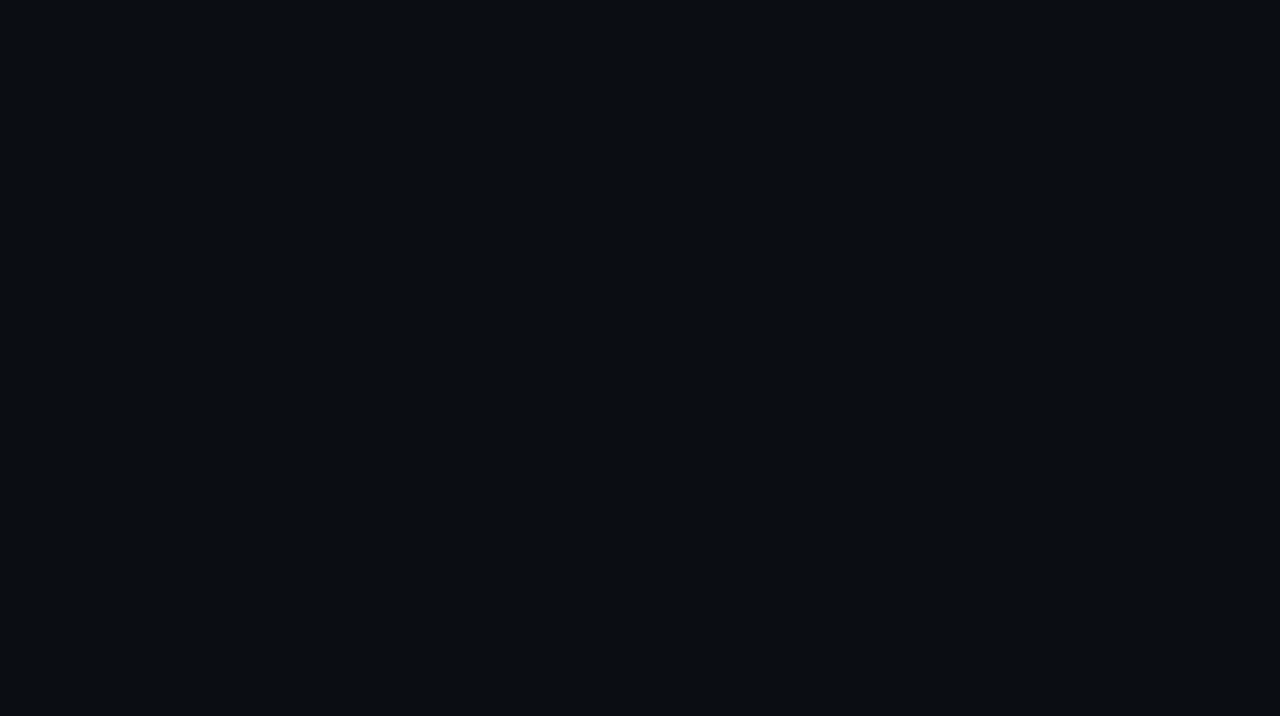
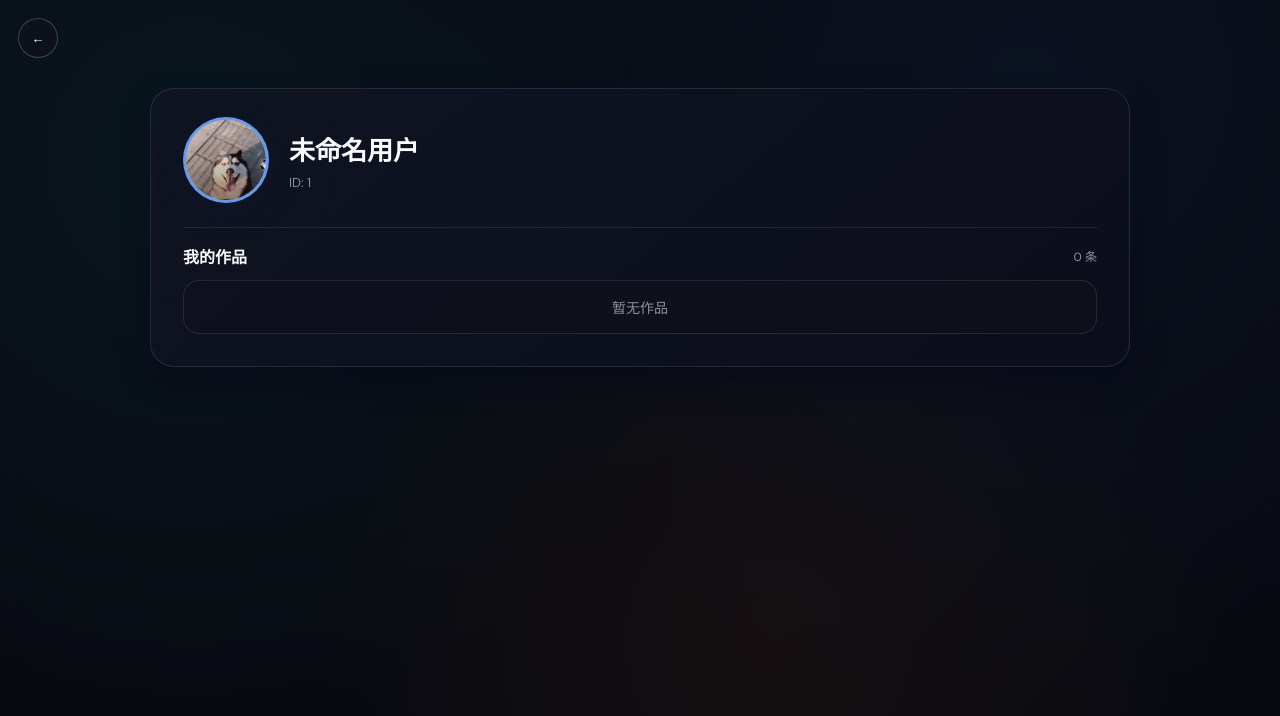
Before and after one commit to Lubida123/shortMovie, a Vue app in the folder user infront/my-video-project/: page /user/1 in a window 1280 px wide. Before the commit this address had no page. Shown: the top 716 px of the page. Built offline with nearby package versions, Linux system fonts and the light colour scheme.

Commit message:
视频上传用户跳转

```diff
--- a/user infront/my-video-project/src/components/VideoFeed.vue
+++ b/user infront/my-video-project/src/components/VideoFeed.vue
@@ -1,8 +1,10 @@
 <script setup>
 import { ref, computed, onMounted, onBeforeUnmount, watch, nextTick } from 'vue'
+import { useRouter } from 'vue-router'
 import { getVideoList } from '../api/video'
 
 const emit = defineEmits(['load-more', 'comment-like', 'comment-reply'])
+const router = useRouter()
 
 const videos = ref([])
 const currentIndex = ref(0)
@@ -99,6 +101,9 @@ const normalizeVideo = (item) => {
     id: item.videoId || item.id,
     title: item.title || item.videoTitle || '未命名视频',
     author: authorName.startsWith('@') ? authorName : `@${authorName}`,
+    authorName,
+    authorId: item.authorId || item.userId || item.uid || item.userID,
+    authorAvatar: item.authorAvatar || item.avatar || '',
     desc: item.description || item.desc || '',
     duration: formatDuration(item.duration || 0),
     cover,
@@ -330,6 +335,7 @@ const goPrev = () => {
 
 const handleWheel = (e) => {
   if (isSwitching.value || isSeeking.value) return
+  if (showComments.value) return
   if (!videos.value.length) return
   if (e.deltaY === 0) return
   isSwitching.value = true
@@ -344,6 +350,30 @@ const handleWheel = (e) => {
   }
 }
 
+const getAuthorKey = (video) => {
+  if (video.authorId !== undefined && video.authorId !== null && video.authorId !== '') {
+    return video.authorId
+  }
+  return video.authorName || video.author || 'unknown'
+}
+
+const openCreatorProfile = (video) => {
+  const authorKey = getAuthorKey(video)
+  const works = videos.value.filter((item) => getAuthorKey(item) === authorKey)
+  const payload = {
+    id: video.authorId || authorKey,
+    name: video.authorName || video.author || '匿名',
+    account: video.author || `@${video.authorName || 'unknown'}`,
+    avatar: video.authorAvatar || defaultAvatar,
+    works,
+  }
+  sessionStorage.setItem('creator_profile', JSON.stringify(payload))
+  router.push({
+    name: 'creator',
+    params: { userId: String(payload.id || 'unknown') },
+  })
+}
+
 const handleFullscreenChange = () => {
   isFullscreen.value = Boolean(document.fullscreenElement)
 }
@@ -351,6 +381,7 @@ const handleFullscreenChange = () => {
 const toggleFullscreen = async () => {
   const target = feedRef.value
   if (!target) return
+  try {
     if (document.fullscreenElement) {
       await document.exitFullscreen()
       return
@@ -358,6 +389,9 @@ const toggleFullscreen = async () => {
     if (target.requestFullscreen) {
       await target.requestFullscreen()
       target.focus?.()
+    }
+  } catch (error) {
+    return
   }
 }
 
@@ -431,8 +465,8 @@ onBeforeUnmount(() => {
               @loadedmetadata="handleLoadedMetadata(index, $event)"
             ></video>
             <div class="player-info">
-              <div class="player-author">
-                <img class="avatar" src="../assets/img/avatar.png" alt="avatar" />
+              <div class="player-author" @click.stop="openCreatorProfile(video)">
+                <img class="avatar" :src="video.authorAvatar || defaultAvatar" alt="avatar" />
                 <span>{{ video.author }}</span>
               </div>
               <h1>{{ video.title }}</h1>
@@ -651,7 +685,6 @@ onBeforeUnmount(() => {
   color: #fff;
   text-shadow: 0 6rem 14rem rgba(0, 0, 0, 0.7);
   max-width: 70%;
-  pointer-events: none;
 }
 
 .avatar {
@@ -667,6 +700,7 @@ onBeforeUnmount(() => {
   gap: 10rem;
   font-weight: 600;
   margin-bottom: 6rem;
+  cursor: pointer;
 }
 
 .player-info h1 {
--- a/user infront/my-video-project/src/router/index.js
+++ b/user infront/my-video-project/src/router/index.js
@@ -2,6 +2,7 @@ import { createRouter, createWebHistory } from 'vue-router'
 import Home from '../views/Home.vue'
 import Login from '../views/Login.vue'
 import Profile from '../views/Profile.vue'
+import CreatorProfile from '../views/CreatorProfile.vue'
 import { useUserStore } from '../store/userStore'
 
 const routes = [
@@ -20,6 +21,11 @@ const routes = [
     path: '/profile',
     name: 'profile',
     component: Profile,
+  },
+  {
+    path: '/user/:userId',
+    name: 'creator',
+    component: CreatorProfile,
   },
 ]
 
--- /dev/null
+++ b/user infront/my-video-project/src/views/CreatorProfile.vue
@@ -0,0 +1,323 @@
+<script setup>
+import { ref, computed, onMounted, watch } from 'vue'
+import { useRoute, useRouter } from 'vue-router'
+
+const route = useRoute()
+const router = useRouter()
+const defaultAvatar = new URL('../assets/img/avatar.png', import.meta.url).href
+
+const creator = ref({
+  id: '--',
+  name: '未命名用户',
+  account: '',
+  avatar: defaultAvatar,
+  works: [],
+})
+
+const works = computed(() => creator.value.works || [])
+const displayName = computed(() => creator.value.name || '未命名用户')
+const displayId = computed(() => creator.value.id || '--')
+const displayAccount = computed(() => creator.value.account || '')
+const displayAvatar = computed(() => creator.value.avatar || defaultAvatar)
+
+const formatDuration = (value) => {
+  if (typeof value === 'string') return value
+  const safe = Number.isFinite(value) ? value : 0
+  const m = Math.floor(safe / 60).toString().padStart(2, '0')
+  const s = Math.floor(safe % 60).toString().padStart(2, '0')
+  return `${m}:${s}`
+}
+
+const loadCreator = () => {
+  const raw = sessionStorage.getItem('creator_profile')
+  if (raw) {
+    try {
+      const parsed = JSON.parse(raw)
+      creator.value = {
+        id: parsed.id || route.params.userId || '--',
+        name: parsed.name || '未命名用户',
+        account: parsed.account || '',
+        avatar: parsed.avatar || defaultAvatar,
+        works: Array.isArray(parsed.works) ? parsed.works : [],
+      }
+      return
+    } catch (error) {
+      // fall through to fallback
+    }
+  }
+  creator.value = {
+    id: route.params.userId || '--',
+    name: route.query.name || '未命名用户',
+    account: route.query.account || '',
+    avatar: defaultAvatar,
+    works: [],
+  }
+}
+
+const handleBack = () => {
+  if (window.history.length > 1) {
+    router.back()
+    return
+  }
+  router.push('/home')
+}
+
+onMounted(() => {
+  loadCreator()
+})
+
+watch(
+  () => route.params.userId,
+  () => {
+    loadCreator()
+  }
+)
+</script>
+
+<template>
+  <main class="creator-page">
+    <div class="creator-bg"></div>
+    <div class="creator-overlay"></div>
+    <button type="button" class="back-btn" @click="handleBack">←</button>
+
+    <section class="creator-card">
+      <div class="creator-header">
+        <el-avatar :size="86" :src="displayAvatar" class="creator-avatar" />
+        <div class="creator-meta">
+          <h1>{{ displayName }}</h1>
+          <p>ID: {{ displayId }}</p>
+          <p v-if="displayAccount" class="creator-account">{{ displayAccount }}</p>
+        </div>
+      </div>
+
+      <section class="creator-works">
+        <div class="section-title">
+          <h2>我的作品</h2>
+          <span class="section-tip">{{ works.length }} 条</span>
+        </div>
+        <div v-if="works.length === 0" class="works-empty">
+          暂无作品
+        </div>
+        <div v-else class="works-grid">
+          <article v-for="item in works" :key="item.id" class="work-card">
+            <div class="work-thumb">
+              <video
+                v-if="item.url"
+                :src="item.url"
+                muted
+                playsinline
+                preload="metadata"
+              ></video>
+              <img v-else-if="item.cover" :src="item.cover" alt="cover" />
+              <div v-else class="work-placeholder">暂无预览</div>
+              <span class="work-duration">{{ formatDuration(item.duration || 0) }}</span>
+            </div>
+            <div class="work-info">
+              <div class="work-title">{{ item.title }}</div>
+              <div class="work-desc">{{ item.desc || '暂无简介' }}</div>
+            </div>
+          </article>
+        </div>
+      </section>
+    </section>
+  </main>
+</template>
+
+<style scoped>
+.creator-page {
+  height: 100vh;
+  min-height: 100vh;
+  background: var(--dy-bg-body);
+  color: var(--dy-text-primary);
+  padding: 88px 20px 80px;
+  position: relative;
+  overflow-y: auto;
+  overflow-x: hidden;
+  -webkit-overflow-scrolling: touch;
+}
+
+.creator-bg {
+  position: fixed;
+  inset: 0;
+  z-index: 0;
+  background: radial-gradient(circle at 15% 20%, rgba(34, 211, 238, 0.18), transparent 45%),
+    radial-gradient(circle at 80% 10%, rgba(59, 130, 246, 0.2), transparent 50%),
+    radial-gradient(circle at 60% 80%, rgba(249, 115, 22, 0.16), transparent 45%);
+}
+
+.creator-overlay {
+  position: fixed;
+  inset: 0;
+  z-index: 1;
+  background: rgba(8, 10, 18, 0.65);
+  backdrop-filter: blur(14px);
+}
+
+.back-btn {
+  position: fixed;
+  top: 18px;
+  left: 18px;
+  z-index: 5;
+  width: 40px;
+  height: 40px;
+  border-radius: 50%;
+  border: 1px solid rgba(148, 163, 184, 0.35);
+  background: rgba(15, 18, 29, 0.75);
+  color: var(--dy-text-primary);
+  cursor: pointer;
+  display: grid;
+  place-items: center;
+}
+
+.creator-card {
+  max-width: 980px;
+  margin: 0 auto;
+  background: linear-gradient(140deg, rgba(16, 20, 34, 0.95), rgba(12, 15, 26, 0.96));
+  border-radius: 24px;
+  padding: 28px 32px 32px;
+  border: 1px solid rgba(148, 163, 184, 0.18);
+  box-shadow: var(--dy-shadow-card);
+  position: relative;
+  z-index: 2;
+  display: grid;
+  gap: 24px;
+}
+
+.creator-header {
+  display: grid;
+  grid-template-columns: auto 1fr;
+  gap: 20px;
+  align-items: center;
+}
+
+.creator-avatar {
+  border: 3px solid rgba(59, 130, 246, 0.65);
+  box-shadow: 0 10px 24px rgba(15, 23, 42, 0.6);
+}
+
+.creator-meta h1 {
+  margin: 0 0 6px;
+  font-size: 26px;
+  font-family: var(--font-heading);
+}
+
+.creator-meta p {
+  margin: 0;
+  color: var(--dy-text-tertiary);
+  font-size: 13px;
+}
+
+.creator-account {
+  margin-top: 6px;
+}
+
+.creator-works {
+  border-top: 1px solid rgba(148, 163, 184, 0.16);
+  padding-top: 16px;
+}
+
+.section-title {
+  display: flex;
+  justify-content: space-between;
+  align-items: center;
+  margin-bottom: 12px;
+  gap: 12px;
+}
+
+.section-title h2 {
+  margin: 0;
+  font-size: 16px;
+  font-family: var(--font-heading);
+}
+
+.section-tip {
+  font-size: 12px;
+  color: var(--dy-text-tertiary);
+}
+
+.works-empty {
+  margin-top: 12px;
+  padding: 16px;
+  border-radius: 16px;
+  text-align: center;
+  color: var(--dy-text-tertiary);
+  background: rgba(15, 18, 29, 0.6);
+  border: 1px solid rgba(148, 163, 184, 0.16);
+}
+
+.works-grid {
+  margin-top: 16px;
+  display: grid;
+  grid-template-columns: repeat(auto-fill, minmax(180px, 1fr));
+  gap: 16px;
+}
+
+.work-card {
+  border-radius: 16px;
+  overflow: hidden;
+  background: rgba(12, 15, 24, 0.8);
+  border: 1px solid rgba(148, 163, 184, 0.16);
+  display: grid;
+}
+
+.work-thumb {
+  width: 100%;
+  aspect-ratio: 9 / 16;
+  background: #0b0d16;
+  position: relative;
+  display: grid;
+  place-items: center;
+}
+
+.work-thumb video,
+.work-thumb img {
+  width: 100%;
+  height: 100%;
+  object-fit: cover;
+}
+
+.work-placeholder {
+  color: rgba(226, 232, 240, 0.7);
+  font-size: 12px;
+}
+
+.work-duration {
+  position: absolute;
+  right: 10px;
+  bottom: 10px;
+  font-size: 11px;
+  color: #fff;
+  background: rgba(0, 0, 0, 0.6);
+  padding: 2px 8px;
+  border-radius: 999px;
+}
+
+.work-info {
+  padding: 12px;
+  display: grid;
+  gap: 6px;
+}
+
+.work-title {
+  font-size: 14px;
+  font-weight: 600;
+}
+
+.work-desc {
+  font-size: 12px;
+  color: var(--dy-text-tertiary);
+}
+
+@media (max-width: 960px) {
+  .creator-card {
+    margin-top: -40px;
+    padding: 20px;
+  }
+
+  .creator-header {
+    grid-template-columns: 1fr;
+    text-align: center;
+    justify-items: center;
+  }
+}
+</style>
```
Also changed, not shown: user infront/my-video-project/src/views/Profile.vue (+7 -3 lines). Lines whose indentation alone changed are shown as unchanged.
